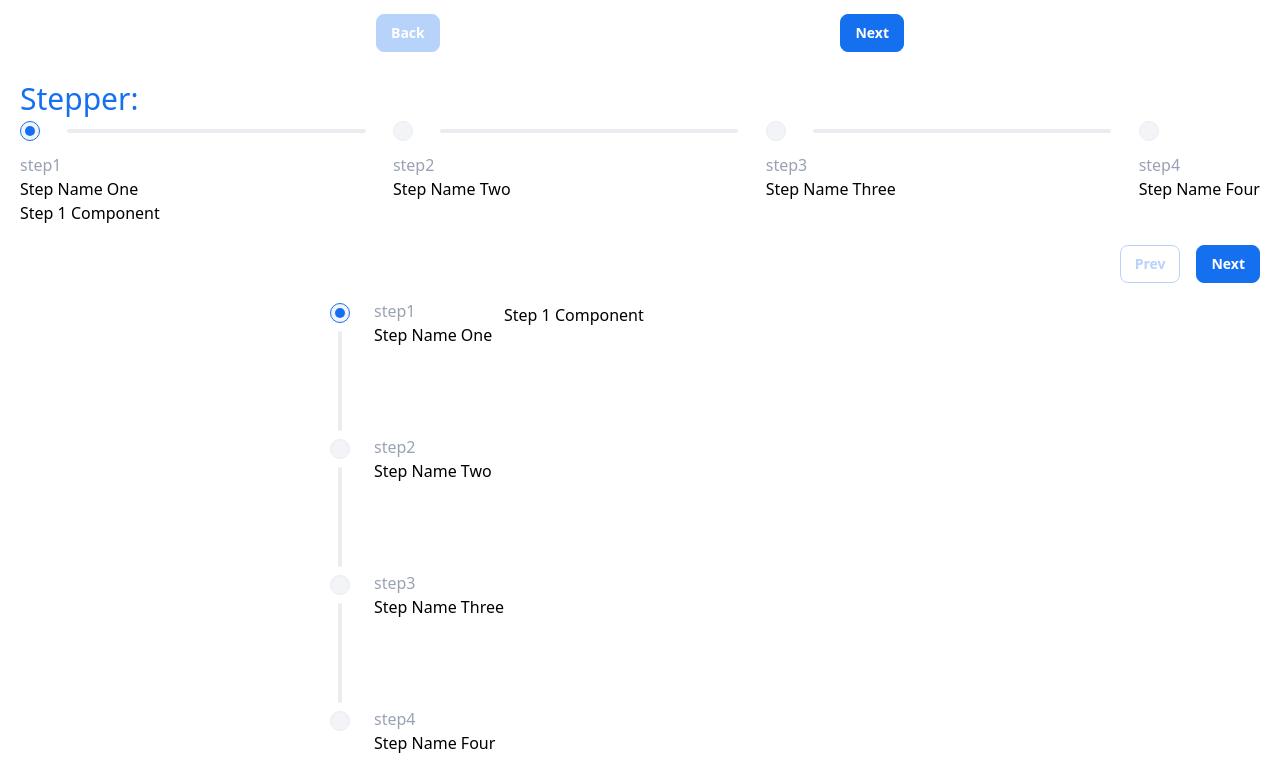
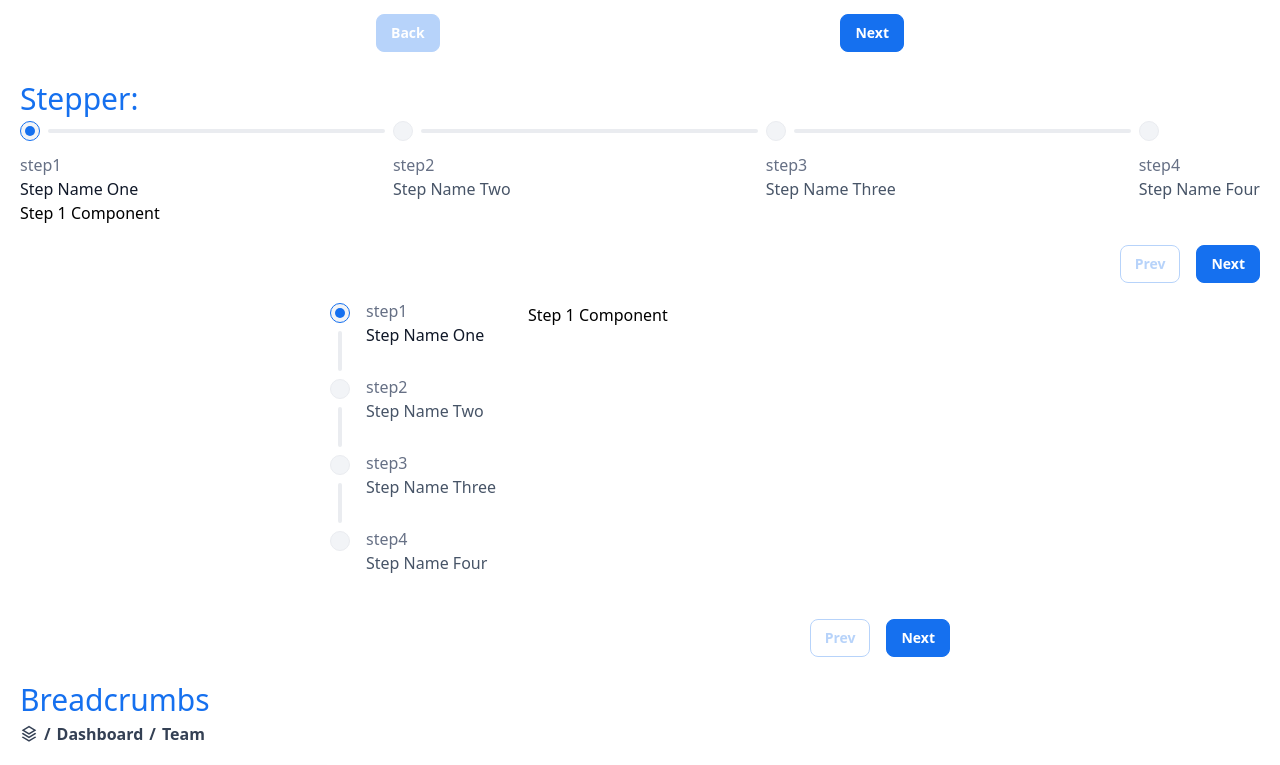
Before and after one commit to atomostechhq/genesis, a Next.js app: page / in a window 1280 px wide. Shown: the part 9860-10625 px from the top of the page. Built offline with nearby package versions, Linux system fonts and the light colour scheme.

Commit message:
updated stepper

```diff
--- a/app/Test.tsx
+++ b/app/Test.tsx
@@ -163,23 +163,6 @@ const Test = () => {
     }
   };
 
-  // tabs
-  const [value, setValue] = useState("1");
-  const [urlTab, setUrlTab] = useState("1");
-  const [localStorageTab, setLocalStorageTab] = useState("1");
-
-  const handleTabChange = (newValue: string) => {
-    setValue(newValue);
-  };
-
-  const handleURLTabChange = (newValue: string) => {
-    setUrlTab(newValue);
-  };
-
-  const handleLocalStorageTabChange = (newValue: string) => {
-    setLocalStorageTab(newValue);
-  };
-
   // single file upload
   const [selectedSingleFiles, setSelectedSingleFiles] = useState<File[]>([]);
 
@@ -272,18 +255,16 @@ const Test = () => {
   ];
 
   const handleNext = () => {
-    setCurrentStep((prevStep) => {
-      if (prevStep === stepsConfig.length) {
-        setIsComplete(true);
-        return prevStep;
-      } else {
-        return prevStep + 1;
-      }
-    });
+    if (currentStep === stepsConfig.length) {
+      setIsComplete(true);
+    } else {
+      setCurrentStep((prev) => prev + 1);
+    }
   };
 
   const handlePrev = () => {
-    setCurrentStep((prevStep) => prevStep - 1);
+    setIsComplete(false);
+    setCurrentStep((prev) => Math.max(1, prev - 1));
   };
 
   // dropdown
@@ -2687,21 +2668,18 @@ const Test = () => {
           <Stepper
             stepsConfig={stepsConfig}
             currentStep={currentStep}
-            setCurrentStep={setCurrentStep}
             isComplete={isComplete}
-            setIsComplete={setIsComplete}
-            // position="vertical"
             position="horizontal"
           />
           <section className="my-5 flex justify-end items-center gap-4">
             <Button
               variant="outlined"
               onClick={handlePrev}
-              disabled={currentStep === 1}
+              disabled={currentStep === 1 && !isComplete}
             >
               Prev
             </Button>
-            <Button variant="filled" onClick={handleNext}>
+            <Button variant="filled" onClick={handleNext} disabled={isComplete}>
               {currentStep === stepsConfig.length ? "Finish" : "Next"}
             </Button>
           </section>
@@ -2710,9 +2688,7 @@ const Test = () => {
           <Stepper
             stepsConfig={stepsConfig}
             currentStep={currentStep}
-            setCurrentStep={setCurrentStep}
             isComplete={isComplete}
-            setIsComplete={setIsComplete}
             position="vertical"
           />
           <section className="my-5 flex justify-end items-center gap-4">
--- a/app/components/Button.tsx
+++ b/app/components/Button.tsx
@@ -2,7 +2,7 @@ import React, { ButtonHTMLAttributes, ReactNode } from "react";
 import { cn } from "../utils/utils";
 import { cva, VariantProps } from "class-variance-authority";
 
-interface ButtonProps
+export interface ButtonProps
   extends
     ButtonHTMLAttributes<HTMLButtonElement>,
     VariantProps<typeof buttonVariants> {
--- a/app/components/Stepper.tsx
+++ b/app/components/Stepper.tsx
@@ -1,164 +1,183 @@
 "use client";
-import React, { useRef } from "react";
+import React from "react";
 import { RiCheckLine } from "@remixicon/react";
 import { cn } from "../utils/utils";
 
-interface StepConfig {
+export interface StepConfig {
+  id?: string;
   name: string;
   helperName?: string;
   Component: React.ComponentType<any>;
 }
 
-interface CheckoutStepperProps {
+export interface StepperProps {
   stepsConfig: StepConfig[];
   currentStep: number;
-  setCurrentStep: (step: number) => void;
-  isComplete: boolean;
-  setIsComplete: (complete: boolean) => void;
-  position?: string;
+  isComplete?: boolean;
+  position?: "horizontal" | "vertical";
+  /** Render the active step's Component inside the Stepper. Set false to render it yourself. */
+  showContent?: boolean;
+  className?: string;
+  contentClassName?: string;
 }
+
+type StepStatus = "completed" | "current" | "pending";
+
+const getStatus = (
+  stepNumber: number,
+  currentStep: number,
+  isComplete: boolean,
+): StepStatus => {
+  if (isComplete || currentStep > stepNumber) return "completed";
+  if (currentStep === stepNumber) return "current";
+  return "pending";
+};
+
+const STATUS_LABEL: Record<StepStatus, string> = {
+  completed: "completed",
+  current: "current step",
+  pending: "pending",
+};
 
 const Stepper = ({
   stepsConfig,
   currentStep,
-  setCurrentStep,
-  isComplete,
-  setIsComplete,
+  isComplete = false,
   position = "horizontal",
-}: CheckoutStepperProps) => {
-  const stepRef = useRef<(HTMLDivElement | null)[]>([]);
+  showContent = true,
+  className,
+  contentClassName,
+}: StepperProps) => {
+  if (!stepsConfig?.length) return null;
 
-  if (!stepsConfig.length) {
-    return null;
-  }
+  const total = stepsConfig.length;
+  const isHorizontal = position === "horizontal";
+  const safeStep = Math.min(Math.max(currentStep, 1), total);
+  const activeStep = stepsConfig[safeStep - 1];
+  const ActiveComponent = activeStep?.Component;
 
-  const ActiveComponent = stepsConfig[currentStep - 1]?.Component;
+  const done = isComplete && safeStep === total;
+  const announcement = done
+    ? "All steps completed"
+    : `Step ${safeStep} of ${total}: ${activeStep.name}`;
 
   return (
     <div
       role="region"
-      aria-label="Step Progress"
-      className={cn(position !== "horizontal" && "flex")}
+      aria-label="Step progress"
+      className={cn(!isHorizontal && "flex gap-8", className)}
     >
-      <div
+      <p className="sr-only" role="status" aria-live="polite">
+        {announcement}
+      </p>
+
+      <ol
+        aria-label={`Progress: step ${safeStep} of ${total}`}
         className={cn(
-          "relative",
-          position === "horizontal"
-            ? "flex justify-center items-start"
-            : "flex flex-col"
+          "m-0 list-none p-0",
+          isHorizontal ? "flex items-start justify-center" : "flex flex-col",
         )}
-        role="list"
-        aria-label={`Progress: ${currentStep} of ${stepsConfig.length} steps`}
       >
-        {stepsConfig?.map((step, index) => (
-          <div
-            key={index}
-            ref={(el: any) => (stepRef.current[index] = el)}
-            className={cn(
-              position === "horizontal"
-                ? "flex gap-4 flex-col"
-                : "flex gap-6 justify-start",
-              index === stepsConfig.length - 1 ? "w-auto" : "w-full",
-              currentStep > index + 1 || isComplete ? "complete" : "",
-              currentStep === index + 1 ? "" : ""
-            )}
-            role="listitem"
-            aria-current={currentStep === index + 1 ? "step" : undefined}
-            aria-label={`${step.name}${
-              step.helperName ? `, ${step.helperName}` : ""
-            }, ${
-              currentStep > index + 1 || isComplete
-                ? "completed"
-                : currentStep === index + 1
-                ? "current step"
-                : "pending"
-            }`}
-          >
-            <div
+        {stepsConfig?.map((step, index) => {
+          const stepNumber = index + 1;
+          const isLast = index === total - 1;
+          const status = getStatus(stepNumber, safeStep, done);
+          const isCompleted = status === "completed";
+          const isCurrent = status === "current";
+
+          return (
+            <li
+              key={step.id ?? `${step.name}-${index}`}
+              aria-current={isCurrent ? "step" : undefined}
+              aria-label={`${step.name}${
+                step.helperName ? `, ${step.helperName}` : ""
+              }, ${STATUS_LABEL[status]}`}
               className={cn(
-                "",
-                position === "horizontal"
-                  ? "flex items-center"
-                  : "flex flex-col"
+                "flex",
+                isHorizontal
+                  ? cn("flex-col gap-4", isLast ? "w-auto" : "w-full")
+                  : "flex-row gap-4",
+                isCompleted && "complete",
               )}
             >
+              {/* Indicator + connector */}
               <div
-                className={`w-[20px] h-[20px] rounded-full bg-gray-100 flex justify-center items-center ${
-                  currentStep === index + 1
-                    ? "border border-primary-600"
-                    : "border border-gray-200"
-                } ${
-                  currentStep > index + 1 || isComplete
-                    ? "bg-primary-600 border-none"
-                    : ""
-                }`}
-                role="status"
-                aria-label={`Step ${index + 1} ${
-                  currentStep > index + 1 || isComplete
-                    ? "completed"
-                    : currentStep === index + 1
-                    ? "current"
-                    : "pending"
-                }`}
+                className={cn(
+                  "flex",
+                  isHorizontal ? "items-center" : "flex-col items-center",
+                )}
               >
-                {currentStep === index + 1 && !isComplete && (
-                  <span
+                <span
+                  aria-hidden="true"
+                  className={cn(
+                    "flex h-5 w-5 shrink-0 items-center justify-center rounded-full border transition-colors",
+                    isCompleted && "border-transparent bg-primary-600",
+                    isCurrent && "border-primary-600 bg-gray-100",
+                    status === "pending" && "border-gray-200 bg-gray-100",
+                  )}
+                >
+                  {isCurrent && (
+                    <span className="h-2.5 w-2.5 rounded-full bg-primary-600" />
+                  )}
+                  {isCompleted && <RiCheckLine size={12} color="#fff" />}
+                </span>
+
+                {!isLast && (
+                  <div
                     aria-hidden="true"
-                    className="w-[10px] h-[10px] rounded-full bg-primary-600"
-                  ></span>
+                    className={cn(
+                      "overflow-hidden rounded-lg bg-gray-200",
+                      isHorizontal
+                        ? "mx-2 h-1 flex-1"
+                        : "my-2 min-h-[40px] w-1 flex-1",
+                    )}
+                  >
+                    <div
+                      className={cn(
+                        "rounded-lg bg-primary-600 transition-all duration-300",
+                        isHorizontal ? "h-full" : "w-full",
+                        isCompleted
+                          ? isHorizontal
+                            ? "w-full"
+                            : "h-full"
+                          : isHorizontal
+                            ? "w-0"
+                            : "h-0",
+                      )}
+                    />
+                  </div>
                 )}
-                {(currentStep > index + 1 || isComplete) && (
-                  <span aria-hidden="true">
-                    <RiCheckLine size={12} color="#fff" />
+              </div>
+
+              {/* Labels */}
+              <div
+                className={cn(
+                  "whitespace-nowrap",
+                  !isHorizontal && "pb-6",
+                  (!isHorizontal || step.helperName) && "-mt-1",
+                )}
+              >
+                {step.helperName && (
+                  <span className="block text-text-xs text-gray-500">
+                    {step.helperName}
                   </span>
                 )}
+                <p
+                  className={cn(
+                    "m-0",
+                    isCurrent ? "font-medium text-gray-900" : "text-gray-600",
+                  )}
+                >
+                  {step.name}
+                </p>
               </div>
-              {index !== stepsConfig.length - 1 && (
-                <div
-                  className={cn(
-                    "mx-auto rounded-lg bg-gray-200",
-                    position === "horizontal"
-                      ? "w-[80%] h-1"
-                      : "h-[100px] w-1 my-2"
-                  )}
-                  aria-hidden="true"
-                >
-                  <p
-                    className={cn(
-                      "h-full rounded-lg",
-                      currentStep > index + 1 ? "bg-primary-600" : ""
-                    )}
-                  ></p>
-                </div>
-              )}
-            </div>
+            </li>
+          );
+        })}
+      </ol>
 
-            {/* step name */}
-            <div
-              aria-hidden={currentStep !== index + 1}
-              className={cn(
-                "whitespace-nowrap",
-                position === "vertical" || step?.helperName ? "-mt-1" : ""
-              )}
-            >
-              <span
-                aria-label="Helper text"
-                className="text-gray-400 text-text-xs"
-              >
-                {step?.helperName}
-              </span>
-              <p>{step?.name}</p>
-            </div>
-          </div>
-        ))}
-      </div>
-
-      {ActiveComponent && (
-        <div
-          role="tabpanel"
-          aria-label={`Current step: ${stepsConfig[currentStep - 1]?.name}`}
-          tabIndex={0}
-        >
+      {showContent && ActiveComponent && (
+        <div className={cn(!isHorizontal && "flex-1", contentClassName)}>
           <ActiveComponent />
         </div>
       )}
@@ -166,4 +185,4 @@ const Stepper = ({
   );
 };
 
-export default Stepper;
+export default React.memo(Stepper);
--- a/app/components/index.ts
+++ b/app/components/index.ts
@@ -8,6 +8,7 @@ export { default as Avatar } from "./Avatar";
 export { default as AvatarGroup } from "./AvatarGroup";
 export { default as BreadCrumb } from "./Breadcrumb";
 export { default as Button } from "./Button";
+export type { ButtonProps } from './Button';
 export { default as Callout } from "./Callout";
 export {
   default as Card,
@@ -51,9 +52,7 @@ export { default as OTPInput } from "./OTPInput";
 export { default as Pagination } from "./Pagination";
 export { default as ProgressBar } from "./Progress";
 export { default as Radio } from "./Radio";
-export {
-  default as FileUploadControl,
-} from "./FileUploadControl";
+export { default as FileUploadControl } from "./FileUploadControl";
 export { defaultGetFileIcon } from "../fileIcons";
 export { default as Sidebar } from "./Sidebar";
 export { default as Skeleton } from "./Skeleton";
@@ -61,6 +60,7 @@ export { default as Slider } from "./Slider";
 export { default as Spinner } from "./Spinner";
 export { default as SplitButton } from "./SplitButton";
 export { default as Stepper } from "./Stepper";
+export { default as StepProgress } from "./StepProgress";
 export {
   default as Table,
   TableHead,
```
